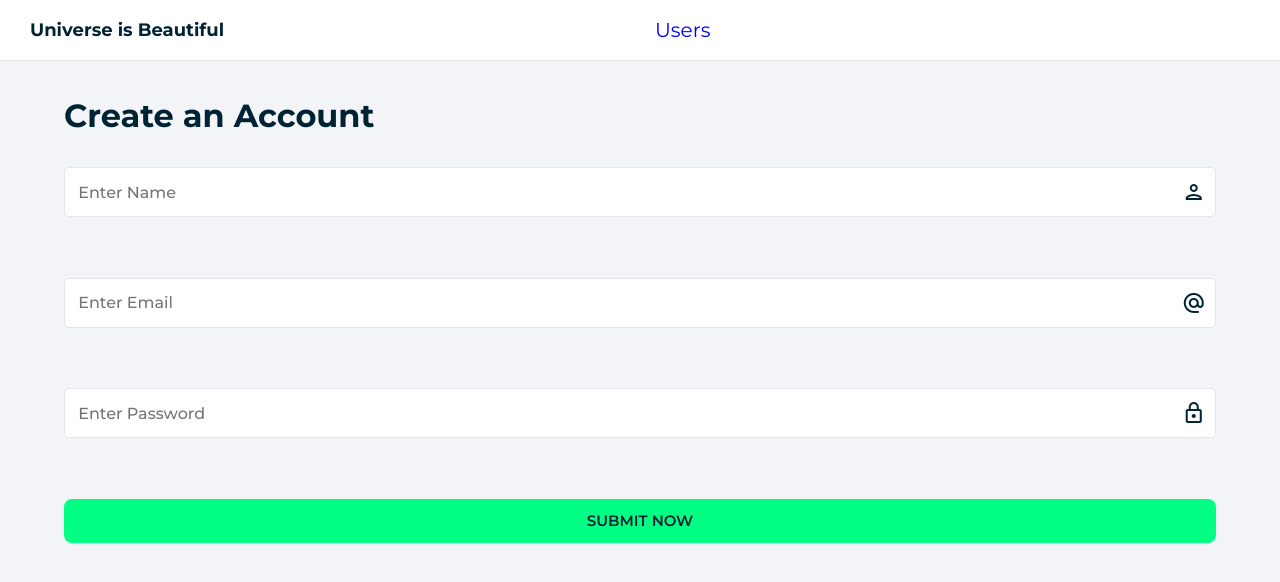
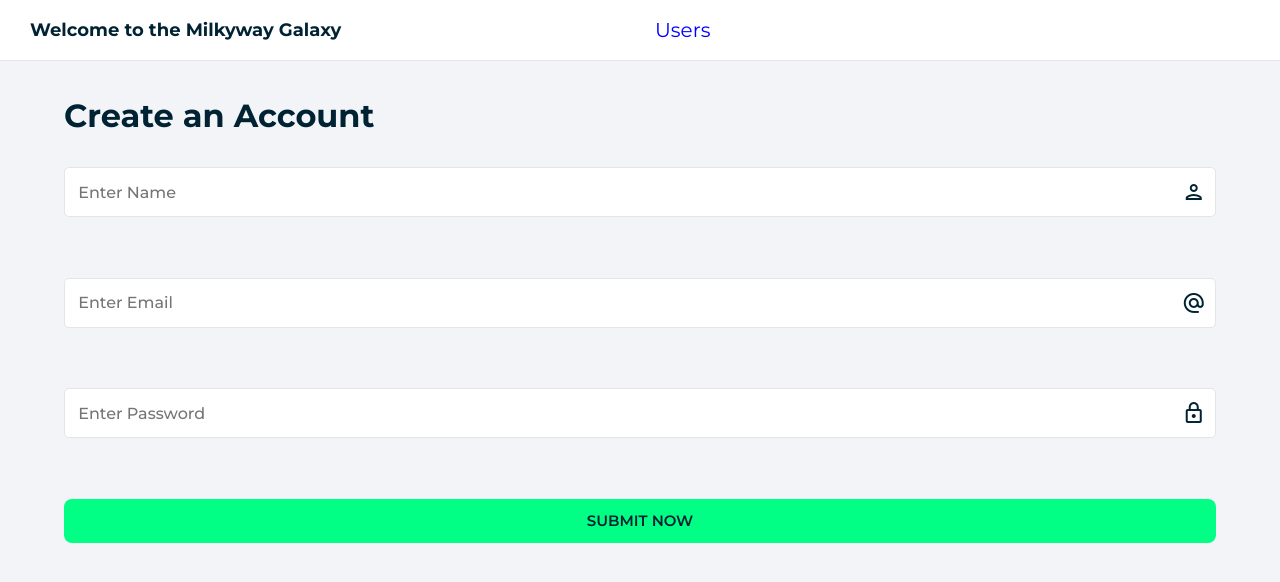
Before and after one commit to MushfiqMashuk/Single-Page, a React (Create React App) app: page / in a window 1280 px wide. Shown: the top 582 px of the page. Built offline with nearby package versions, Linux system fonts and the light colour scheme.

Commit message:
Final commit

```diff
--- a/src/components/Nav.js
+++ b/src/components/Nav.js
@@ -8,7 +8,7 @@ export default function Nav() {
       <ul>
         <li>
           <Link to="/" className={classes.brand}>
-            <h3>Universe is Beautiful</h3>
+            <h3>Welcome to the Milkyway Galaxy</h3>
           </Link>
         </li>
       </ul>
```
